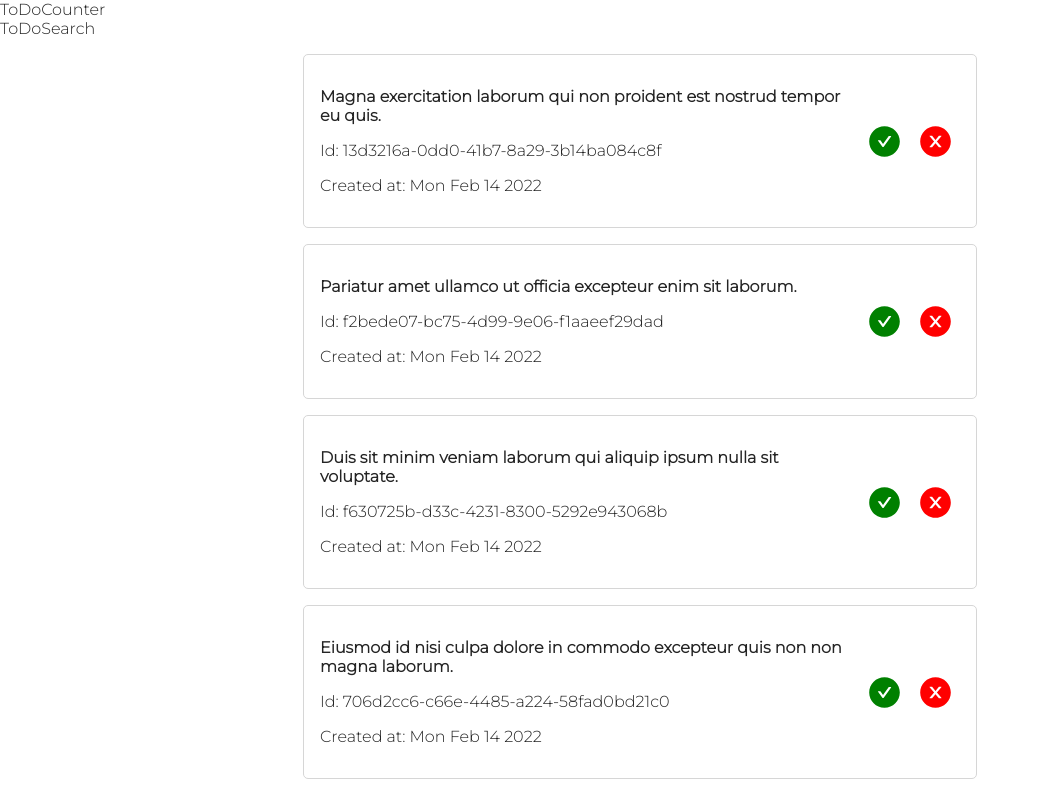
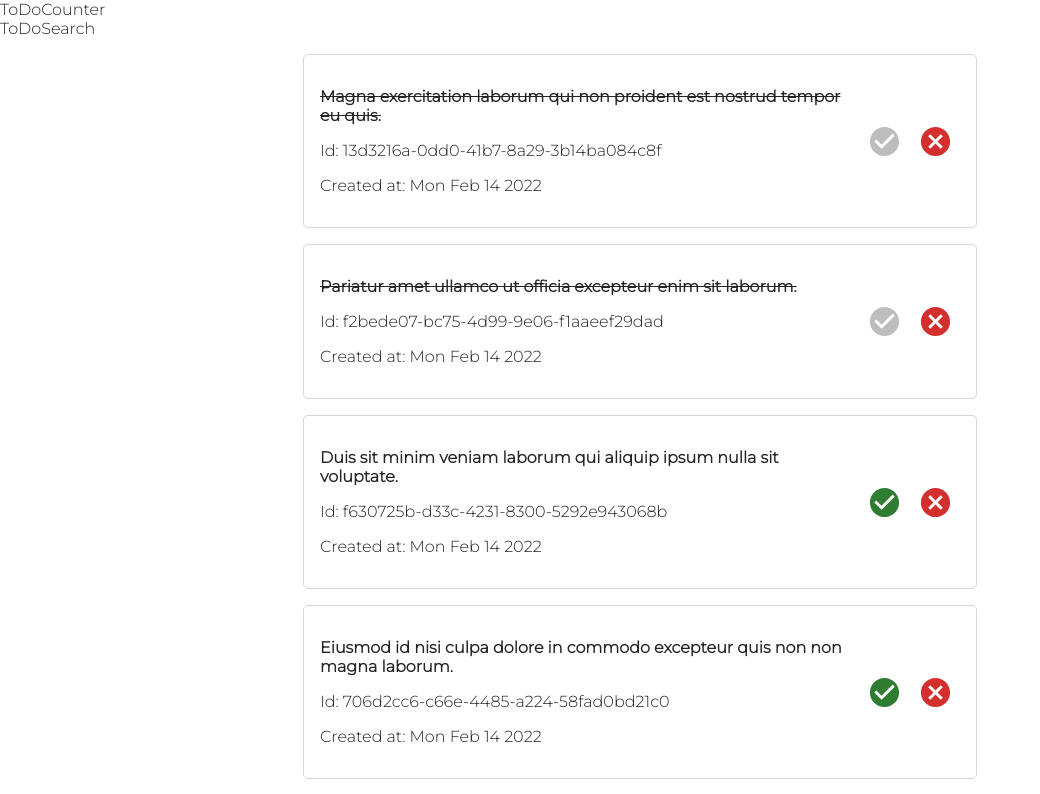
Before and after one commit to JoDaUT/To-Do-App-React, a React (Create React App) app: page / in a window 1280 px wide. Shown: the top 794 px of the page, without its empty margins (0-1040 px from the left). Built offline with nearby package versions, Linux system fonts and the light colour scheme.

Commit message:
ToDo Item completed, and Icons

```diff
--- a/src/components/ToDoItem/ToDoItem.css
+++ b/src/components/ToDoItem/ToDoItem.css
@@ -9,13 +9,10 @@
 	margin-top: 1rem;
 	margin-bottom: 1rem;
 }
+
 .ToDoItem__ButtonGroup {
 	display: grid;
 	grid-template-columns: auto auto;
-	gap: 1rem;
 	justify-content: center;
 	align-items: center;
 }
-/* .ToDoItem__Content {
-	width: 200px;
-} */
--- a/src/components/ToDoItem/ToDoItem.js
+++ b/src/components/ToDoItem/ToDoItem.js
@@ -1,7 +1,8 @@
 import React from "react";
 import "./ToDoItem.css";
-import { AiFillCheckCircle } from "react-icons/ai";
-import { AiFillCloseCircle } from "react-icons/ai";
+import CancelIcon from "@mui/icons-material/Cancel";
+import CheckCircleIcon from "@mui/icons-material/CheckCircle";
+import IconButton from "@mui/material/IconButton";
 
 const deleteToDoItem = (e) => {
 	console.log("delete toDo");
@@ -13,28 +14,31 @@ const completeToDoItem = (e) => {
 
 function ToDoItem(props) {
 	const toDo = props.toDo;
+
 	return (
 		<div className="ToDoItem">
 			<div className="ToDoItem__Content">
 				<p>
-					<strong>{toDo.content}</strong>
+					<strong
+						style={{ textDecoration: toDo.completed ? "line-through" : "none" }}
+					>
+						{toDo.content}
+					</strong>
 				</p>
 				<p>Id: {toDo.id}</p>
 				<p>Created at: {toDo.createdAt.toDateString()}</p>
 			</div>
+
 			<div className="ToDoItem__ButtonGroup">
-				<AiFillCheckCircle
-					color={"green"}
-					size={"35px"}
-					cursor={"pointer"}
-					onClick={completeToDoItem}
-				></AiFillCheckCircle>
-				<AiFillCloseCircle
-					color={"red"}
-					size={"35px"}
-					cursor={"pointer"}
-					onClick={deleteToDoItem}
-				></AiFillCloseCircle>
+				<IconButton onClick={completeToDoItem}>
+					<CheckCircleIcon
+						color={toDo.completed ? "disabled" : "success"}
+						fontSize={"large"}
+					></CheckCircleIcon>
+				</IconButton>
+				<IconButton onClick={deleteToDoItem}>
+					<CancelIcon color={"error"} fontSize={"large"}></CancelIcon>
+				</IconButton>
 			</div>
 		</div>
 	);
--- a/src/services/posts.js
+++ b/src/services/posts.js
@@ -7,13 +7,13 @@ export const getToDoList = () => {
 			content:
 				"Magna exercitation laborum qui non proident est nostrud tempor eu quis.",
 			createdAt: new Date(),
-			completed: false,
+			completed: true,
 		},
 		{
 			id: genUUID(),
 			content: "Pariatur amet ullamco ut officia excepteur enim sit laborum.",
 			createdAt: new Date(),
-			completed: false,
+			completed: true,
 		},
 		{
 			id: genUUID(),
```
